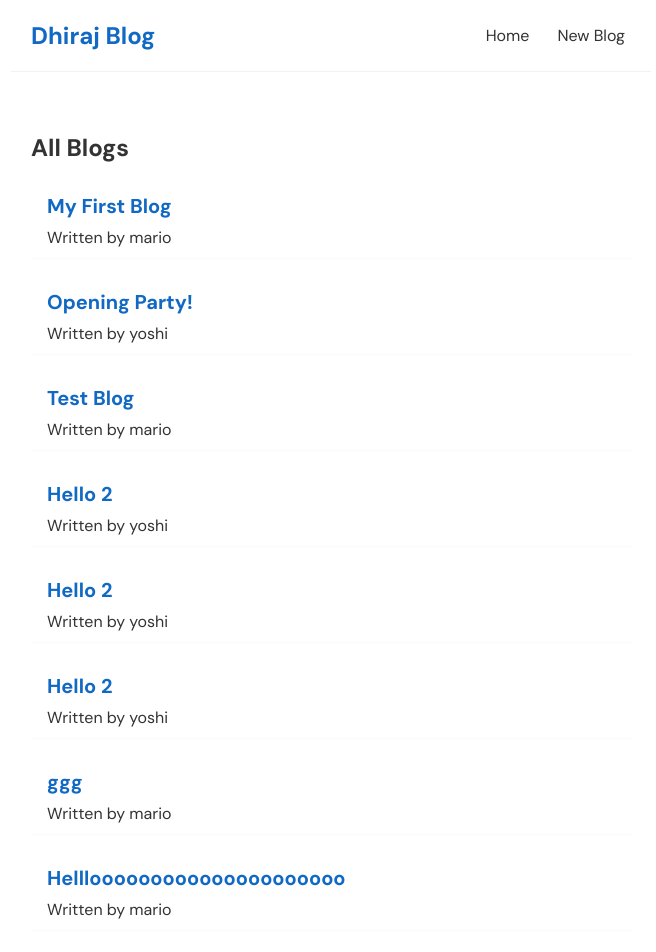
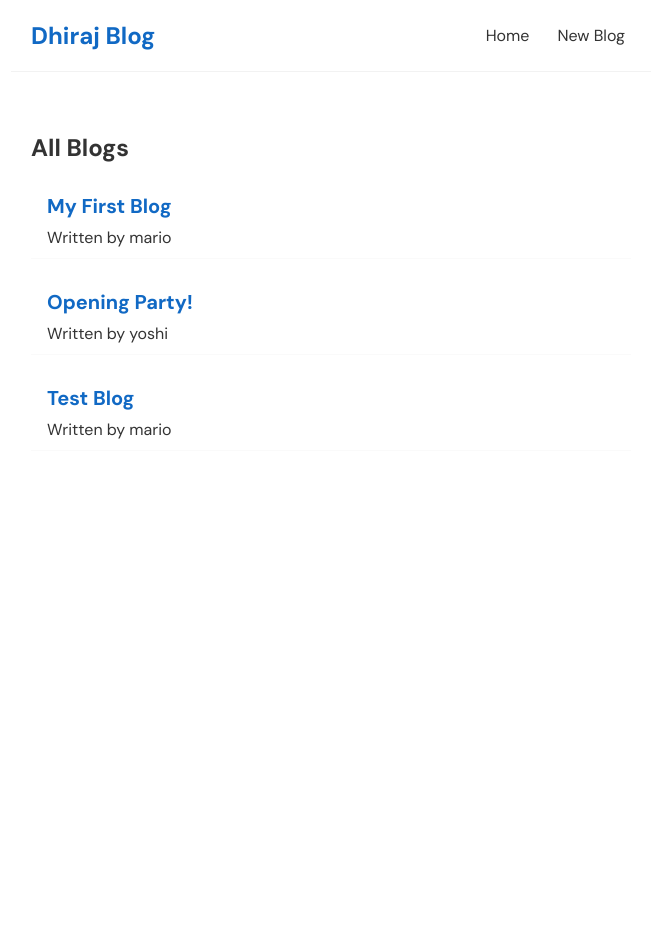
Before and after one commit to dheerazsah/React-Tutorial, a React (Create React App) app in the folder dhiraj-blog/: page / in a window 1280 px wide. Shown: the top 952 px of the page, without its empty margins (309-965 px from the left). After the commit the page ends 800 px from the top, so only its background shows below. Built offline with nearby package versions, Linux system fonts and the light colour scheme; data requests are answered from the project's data file; a web font is replaced by a local one.

Commit message:
Deleting Blogs

```diff
--- a/dhiraj-blog/data/db.json
+++ b/dhiraj-blog/data/db.json
@@ -17,36 +17,6 @@
       "title": "Test Blog",
       "body": "Lorem Ipsum",
       "author": "mario"
-    },
-    {
-      "id": "af19",
-      "title": "Hello 2",
-      "body": "Hello hello",
-      "author": "yoshi"
-    },
-    {
-      "id": "f389",
-      "title": "Hello 2",
-      "body": "Hello hello",
-      "author": "yoshi"
-    },
-    {
-      "id": "34a8",
-      "title": "Hello 2",
-      "body": "Hello hello",
-      "author": "yoshi"
-    },
-    {
-      "id": "72b3",
-      "title": "ggg",
-      "body": "gggg",
-      "author": "mario"
-    },
-    {
-      "id": "68ca",
-      "title": "Helllooooooooooooooooooooo",
-      "body": "Helooooooooooooooooooooooooooooooooooooooooooooooooo\nHeloooooooooooooooooooooo",
-      "author": "mario"
     }
   ]
 }
--- a/dhiraj-blog/src/BlogDetails.js
+++ b/dhiraj-blog/src/BlogDetails.js
@@ -1,9 +1,18 @@
-import { useParams } from "react-router-dom/cjs/react-router-dom.min";
+import { useHistory, useParams } from "react-router-dom/cjs/react-router-dom.min";
 import useFetch from "./useFetch";
 
 const  BlogDetails = () => {
     const { id } = useParams()
     const { data: blog, error, isPending } = useFetch('http://localhost:8000/blogs/' + id);
+    const history = useHistory();
+
+    const handleClick= () => {
+        fetch('http://localhost:8000/blogs/' + blog.id, {
+            method: 'DELETE'
+        }).then(() => {
+            history.push('/')
+        })
+    }
 
     return (
         <div className="blog-details">
@@ -14,6 +23,7 @@
                     <h2>{ blog.title }</h2>
                     <p>Written by { blog.author }</p>
                     <div> { blog.body }</div>
+                    <button onClick={handleClick}>Delete</button>
                 </article>
             )}
         </div>
--- a/dhiraj-blog/src/index.css
+++ b/dhiraj-blog/src/index.css
@@ -65,6 +65,15 @@
   margin: 20px 0;
 }
 
+.blog-details button {
+  background: #f1356d;
+  color: #fff;
+  border: 0;
+  padding: 10px;
+  border-radius: 8px;
+  cursor: pointer;
+}
+
 /* create new blog form */
 .create {
   max-width: 400px;
```
